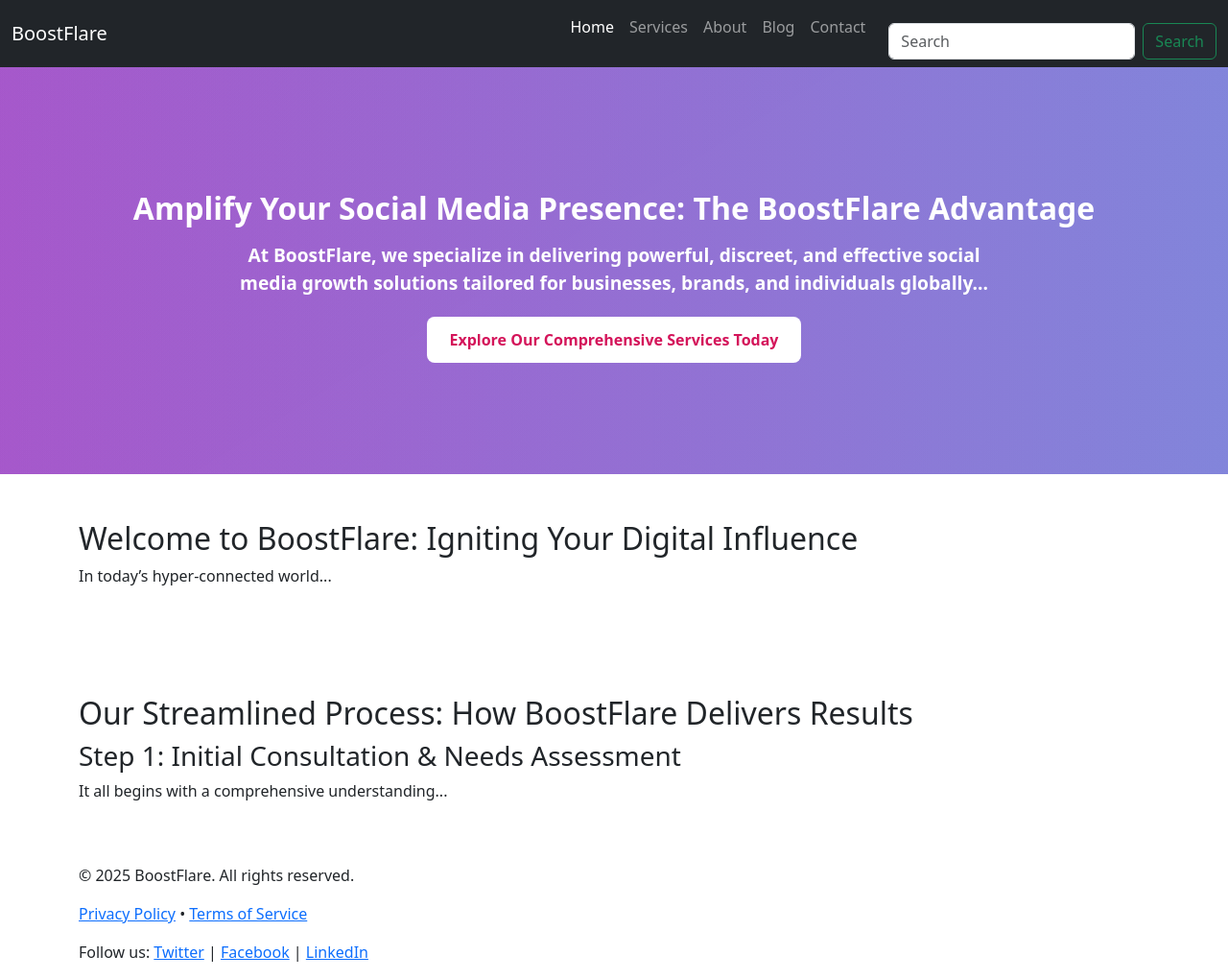
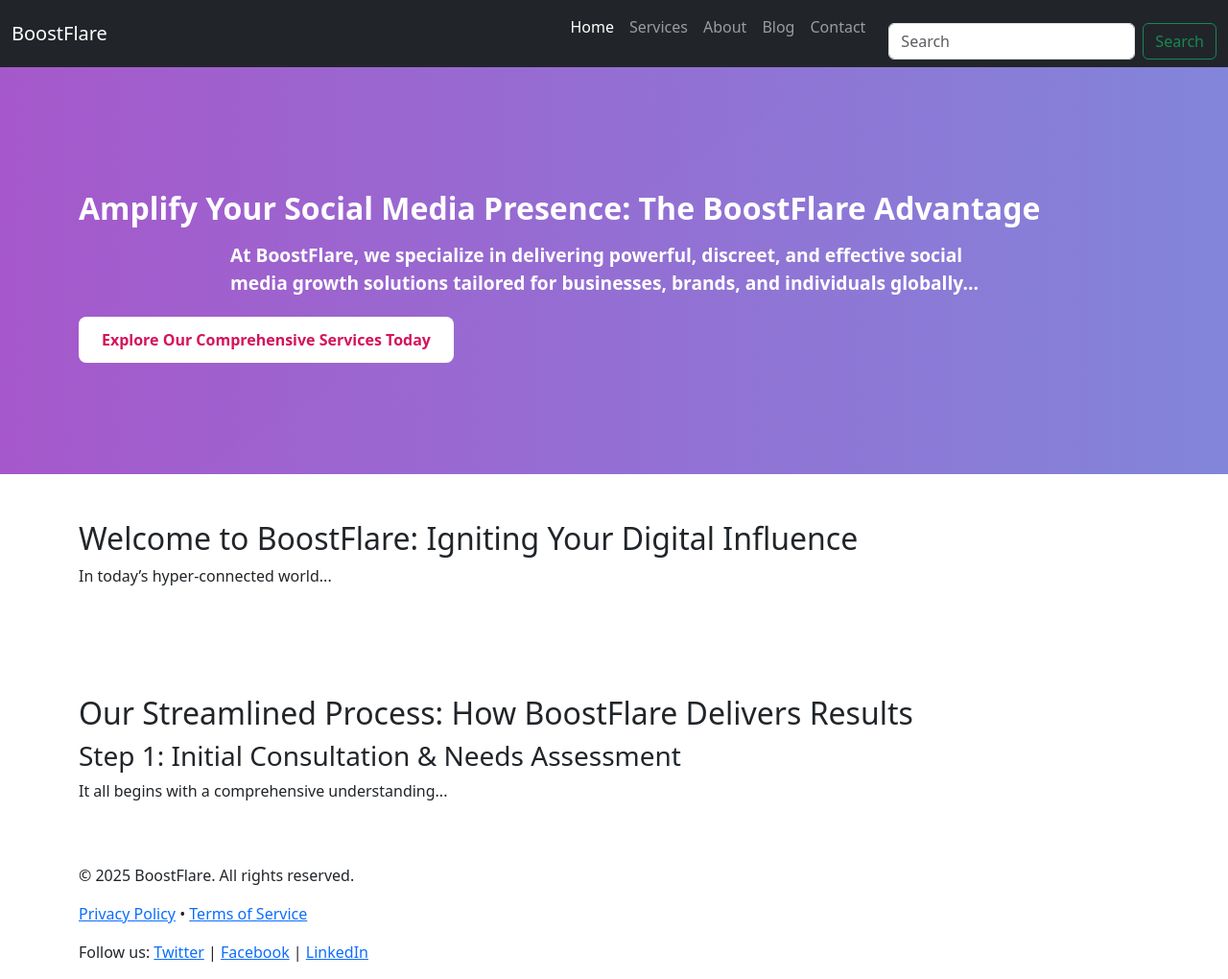
Before and after one commit to candra2012/BoostFlare, a Jekyll site: the page built from index.html, in a window 1280 px wide. Shown: the whole page at 96% size. Built offline with Jekyll 4.4.1, drawn with Linux system fonts in a browser that asks for light colours.

Commit message:
Update index.html

```diff
--- a/index.html
+++ b/index.html
@@ -6,7 +6,7 @@ lang: en-US
 ---
 
 <section class="hero">
-  <div class="container hero-content text-center">
+  <div class="container hero-content">
     <h2 class="hero-title">Amplify Your Social Media Presence: The BoostFlare Advantage</h2>
     <p class="hero-desc lead">
       At BoostFlare, we specialize in delivering powerful, discreet, and effective social media growth solutions tailored for businesses, brands, and individuals globally...
@@ -29,62 +29,3 @@ lang: en-US
     <p>It all begins with a comprehensive understanding...</p>
   </div>
 </section>
-
-
-<style>
-.hero {
-  padding: 100px 15px;
-  background: linear-gradient(90deg, #d4145a, #fbb03b); /* atau background kamu */
-  color: white;
-  text-align: center;
-}
-.hero .hero-title {
-  font-size: 2rem;
-  font-weight: bold;
-  margin-bottom: 1rem;
-}
-.hero .hero-desc {
-  font-size: 1.2rem;
-  max-width: 800px;
-  margin: 0 auto 2rem auto;
-}
-.hero .cta {
-  background: white;
-  color: #d4145a;
-  padding: 0.8rem 1.5rem;
-  text-decoration: none;
-  border-radius: 8px;
-  font-weight: bold;
-}
-.hero .cta:hover {
-  background: #eee;
-}
-
-
-.hero {
-  position: relative;
-  background-image: linear-gradient(131deg, rgba(186, 186, 186, 0.01) 0%, rgba(186, 186, 186, 0.01) 16.667%,rgba(192, 192, 192, 0.01) 16.667%, rgba(192, 192, 192, 0.01) 33.334%,rgba(48, 48, 48, 0.01) 33.334%, rgba(48, 48, 48, 0.01) 50.001%,rgba(33, 33, 33, 0.01) 50.001%, rgba(33, 33, 33, 0.01) 66.668%,rgba(182, 182, 182, 0.01) 66.668%, rgba(182, 182, 182, 0.01) 83.335%,rgba(211, 211, 211, 0.01) 83.335%, rgba(211, 211, 211, 0.01) 100%),
-                    linear-gradient(148deg, rgba(48, 48, 48, 0.01) 0%, rgba(48, 48, 48, 0.01) 16.667%,rgba(178, 178, 178, 0.01) 16.667%, rgba(178, 178, 178, 0.01) 33.334%,rgba(192, 192, 192, 0.01) 33.334%, rgba(192, 192, 192, 0.01) 50.001%,rgba(237, 237, 237, 0.01) 50.001%, rgba(237, 237, 237, 0.01) 66.668%,rgba(194, 194, 194, 0.01) 66.668%, rgba(194, 194, 194, 0.01) 83.335%,rgba(227, 227, 227, 0.01) 83.335%, rgba(227, 227, 227, 0.01) 100%),
-                    linear-gradient(90deg, rgb(225, 15, 180), rgb(78, 198, 243));
-  background-size: 400% 400%;
-  animation: bgMove 30s ease infinite;
-  background-repeat: no-repeat;
-  background-position: center;
-  padding: 8rem 0;
-  z-index: 1;
-}
-
-@keyframes bgMove {
-  0%   { background-position: 0% 50%; }
-  50%  { background-position: 100% 50%; }
-  100% { background-position: 0% 50%; }
-}
-
-.hero .lead {
-  color: white;
-  font-weight: bold;
-}
-.hero h2 {
-  color: white;
-}
-</style>
```
